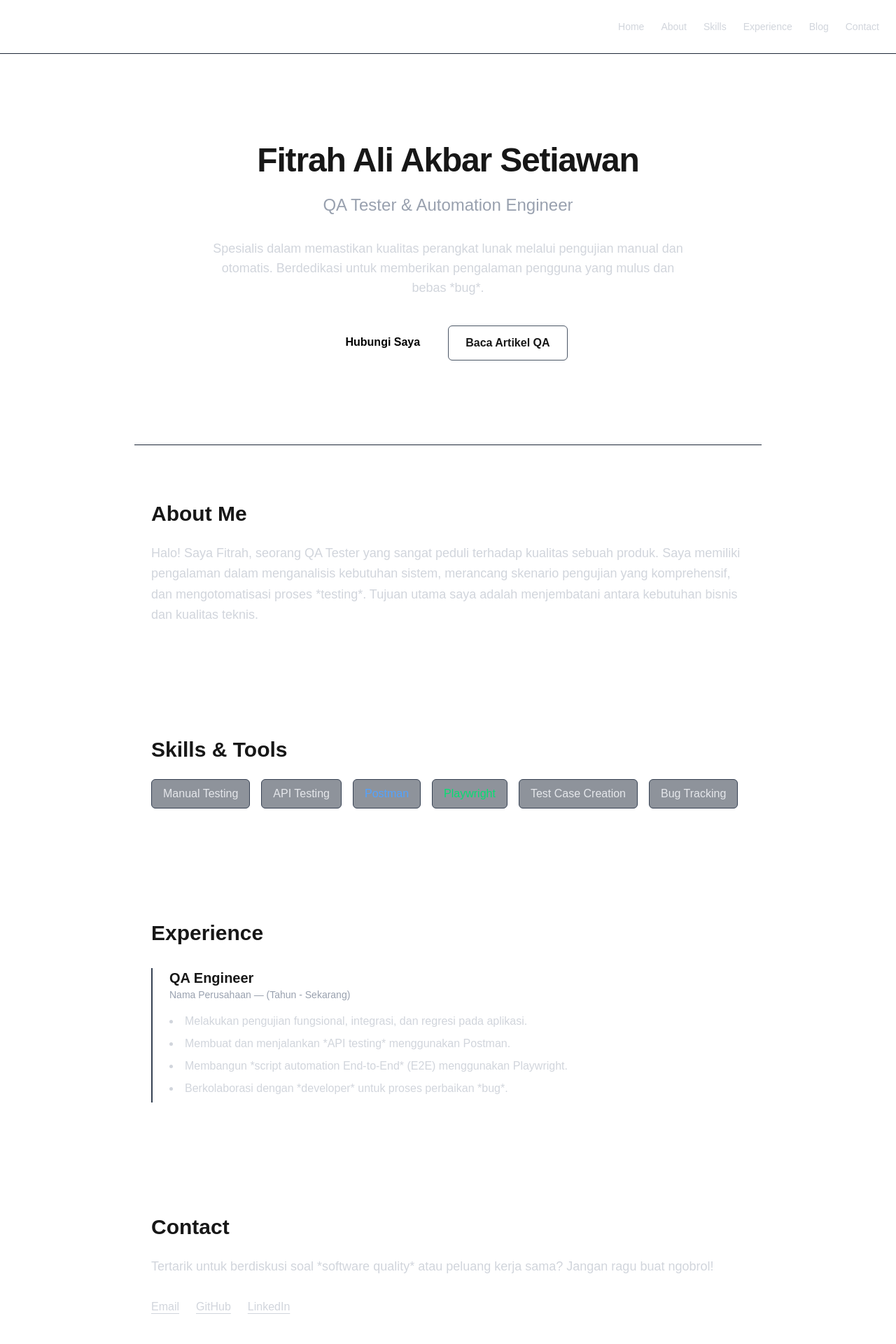
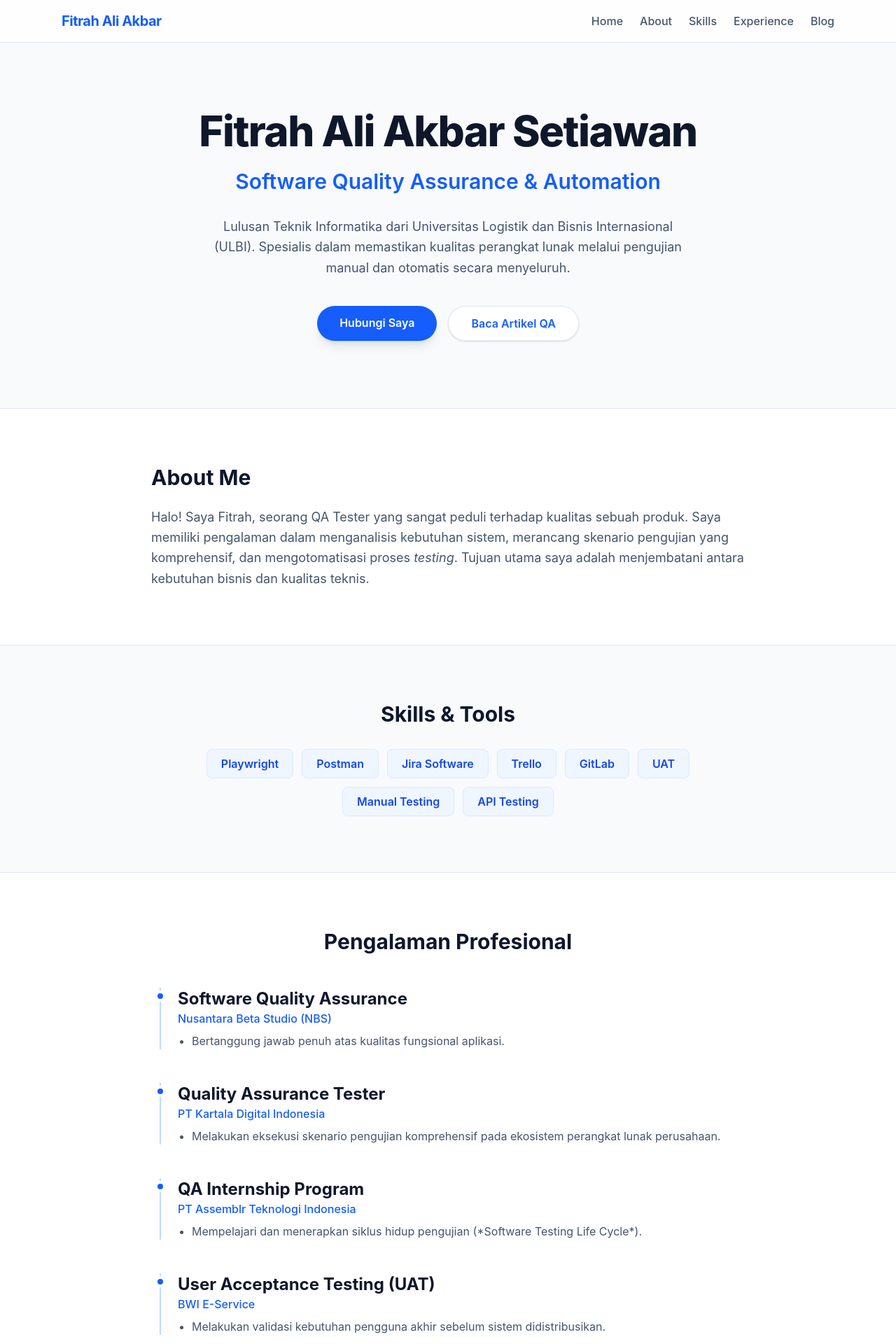
Before and after one commit to akbarzzs/fitrah-portfolio, a Next.js app: page / in a window 1280 px wide. Shown: the top 1920 px of the page at 70% size. Built offline with nearby package versions, Linux system fonts and the light colour scheme.

Commit message:
Fix Next.js 16 dynamic route instant params and update UI

```diff
--- a/app/blog/page.tsx
+++ b/app/blog/page.tsx
@@ -1,32 +1,38 @@
-import { getAllPosts } from "@/lib/blog";
+import fs from 'fs';
+import path from 'path';
+import matter from 'gray-matter';
+import Link from 'next/link';
 
-export default function BlogPage() {
-  const posts = getAllPosts();
+export default function BlogList() {
+  // Ambil semua file dari folder content/blog
+  const blogDir = path.join(process.cwd(), 'content/blog');
+  const files = fs.existsSync(blogDir) ? fs.readdirSync(blogDir) : [];
+
+  const posts = files.map(filename => {
+    const fileContent = fs.readFileSync(path.join(blogDir, filename), 'utf-8');
+    const { data: frontmatter } = matter(fileContent);
+    return {
+      slug: filename.replace('.md', ''),
+      frontmatter,
+    };
+  });
 
   return (
-    <main className="min-h-screen bg-slate-950 text-white p-10">
-      <h1 className="text-4xl font-bold mb-6">Blog</h1>
-
-      <div className="space-y-4">
-        {posts.map((post) => (
-          <div
-            key={post.slug}
-            className="rounded-lg border border-slate-800 p-6"
-          >
-            <h2 className="text-2xl font-semibold">
-              {post.title}
-            </h2>
-
-            <p className="mt-2 text-slate-400">
-              {post.excerpt}
-            </p>
-
-            <p className="mt-4 text-sm text-slate-500">
-              {post.date instanceof Date ? post.date.toLocaleDateString() : String(post.date)}
-            </p>
-          </div>
+    <div className="max-w-5xl mx-auto py-12 px-6">
+      <h1 className="text-4xl font-extrabold mb-10 text-gray-900">Catatan & Artikel</h1>
+      <div className="grid grid-cols-1 md:grid-cols-2 gap-8">
+        {posts.map(post => (
+          <Link href={`/blog/${post.slug}`} key={post.slug}>
+            <div className="border border-gray-200 rounded-xl p-6 hover:shadow-xl hover:-translate-y-1 transition-all duration-300 cursor-pointer bg-white">
+              <h2 className="text-2xl font-bold mb-3 text-gray-800">{post.frontmatter.title}</h2>
+              <p className="text-gray-500 mb-5 text-sm font-medium">
+                {new Date(post.frontmatter.date).toLocaleDateString('id-ID', { year: 'numeric', month: 'long', day: 'numeric' })}
+              </p>
+              <span className="text-blue-600 font-semibold hover:underline">Baca selengkapnya &rarr;</span>
+            </div>
+          </Link>
         ))}
       </div>
-    </main>
+    </div>
   );
 }
--- a/app/globals.css
+++ b/app/globals.css
@@ -1,27 +1,2 @@
 @import "tailwindcss";
 @plugin "@tailwindcss/typography";
-
-:root {
-  --background: #ffffff;
-  --foreground: #171717;
-}
-
-@theme inline {
-  --color-background: var(--background);
-  --color-foreground: var(--foreground);
-  --font-sans: var(--font-geist-sans);
-  --font-mono: var(--font-geist-mono);
-}
-
-@media (prefers-color-scheme: dark) {
-  :root {
-    --background: #0a0a0a;
-    --foreground: #ededed;
-  }
-}
-
-body {
-  background: var(--background);
-  color: var(--foreground);
-  font-family: Arial, Helvetica, sans-serif;
-}
--- a/app/layout.tsx
+++ b/app/layout.tsx
@@ -1,33 +1,24 @@
-import type { Metadata } from "next";
-import { Geist, Geist_Mono } from "next/font/google";
-import "./globals.css";
-import Navbar from "@/components/navbar";
-
-const geistSans = Geist({
-  variable: "--font-geist-sans",
-  subsets: ["latin"],
-});
-
-const geistMono = Geist_Mono({
-  variable: "--font-geist-mono",
-  subsets: ["latin"],
-});
+import './globals.css';
+import type { Metadata } from 'next';
+import Navbar from '../components/navbar';
 
 export const metadata: Metadata = {
-  title: "Fitrah Ali Akbar Setiawan",
-  description:
-    "QA Tester specializing in Manual Testing, API Testing, Postman, and Playwright.",
+  title: 'Fitrah Ali Akbar | QA Automation Engineer',
+  description: 'Portfolio of Fitrah Ali Akbar Setiawan',
 };
 
-export default function RootLayout({ children }: LayoutProps<"/">) {
+export default function RootLayout({
+  children,
+}: {
+  children: React.ReactNode
+}) {
   return (
-    <html
-      lang="en"
-      className={`${geistSans.variable} ${geistMono.variable} h-full antialiased`}
-    >
-      <body className="min-h-full flex flex-col">
+    <html lang="id" className="scroll-smooth">
+      <body className="bg-slate-50 text-slate-900 antialiased selection:bg-blue-200 flex flex-col min-h-screen">
         <Navbar />
-        {children}
+        <main className="flex-grow">
+          {children}
+        </main>
       </body>
     </html>
   );
--- a/app/page.tsx
+++ b/app/page.tsx
@@ -1,84 +1,99 @@
-import Link from "next/link";
+import Link from 'next/link';
 
 export default function Home() {
   return (
-    <main className="flex flex-col gap-20 pb-20">
-
-      {/* HERO SECTION */}
-      <section className="pt-32 px-6 max-w-4xl mx-auto text-center">
-        <h1 className="text-5xl font-bold mb-6 tracking-tight">Fitrah Ali Akbar Setiawan</h1>
-        <h2 className="text-2xl text-gray-400 mb-8 font-medium">QA Tester & Automation Engineer</h2>
-        <p className="text-lg text-gray-300 mb-10 max-w-2xl mx-auto">
-          Spesialis dalam memastikan kualitas perangkat lunak melalui pengujian manual dan otomatis. Berdedikasi untuk memberikan pengalaman pengguna yang mulus dan bebas *bug*.
+    <div className="font-sans">
+      {/* Hero Section */}
+      <section className="max-w-4xl mx-auto px-6 py-24 text-center">
+        <h1 className="text-5xl md:text-6xl font-extrabold text-slate-900 tracking-tight mb-6">
+          Fitrah Ali Akbar Setiawan
+        </h1>
+        <h2 className="text-2xl md:text-3xl font-semibold text-blue-600 mb-8">
+          Software Quality Assurance & Automation
+        </h2>
+        <p className="text-lg text-slate-600 mb-10 max-w-2xl mx-auto leading-relaxed">
+          Lulusan Teknik Informatika dari Universitas Logistik dan Bisnis Internasional (ULBI). Spesialis dalam memastikan kualitas perangkat lunak melalui pengujian manual dan otomatis secara menyeluruh.
         </p>
-        <div className="flex gap-4 justify-center">
-          <Link href="#contact" className="bg-white text-black px-6 py-3 rounded-md font-semibold hover:bg-gray-200 transition">
+        <div className="flex flex-col sm:flex-row justify-center gap-4">
+          <Link href="#contact" className="px-8 py-3 bg-blue-600 text-white font-semibold rounded-full hover:bg-blue-700 transition-all shadow-lg hover:shadow-blue-600/30">
             Hubungi Saya
           </Link>
-          <Link href="/blog" className="border border-gray-600 px-6 py-3 rounded-md font-semibold hover:border-gray-400 transition">
+          <Link href="/blog" className="px-8 py-3 bg-white text-blue-600 font-semibold rounded-full border border-slate-200 hover:border-blue-600 transition-all shadow-sm">
             Baca Artikel QA
           </Link>
         </div>
       </section>
 
-      {/* ABOUT SECTION */}
-      <section id="about" className="px-6 max-w-4xl mx-auto w-full pt-20 mt-10 border-t border-gray-800">
-        <h2 className="text-3xl font-bold mb-6">About Me</h2>
-        <p className="text-gray-300 leading-relaxed text-lg">
-          Halo! Saya Fitrah, seorang QA Tester yang sangat peduli terhadap kualitas sebuah produk.
-          Saya memiliki pengalaman dalam menganalisis kebutuhan sistem, merancang skenario pengujian yang komprehensif,
-          dan mengotomatisasi proses *testing*. Tujuan utama saya adalah menjembatani antara kebutuhan bisnis
-          dan kualitas teknis.
-        </p>
-      </section>
-
-      {/* SKILLS SECTION */}
-      <section id="skills" className="px-6 max-w-4xl mx-auto w-full pt-20">
-        <h2 className="text-3xl font-bold mb-6">Skills & Tools</h2>
-        <div className="flex flex-wrap gap-4">
-          <span className="bg-gray-800/50 border border-gray-700 px-4 py-2 rounded-md font-medium text-gray-200">Manual Testing</span>
-          <span className="bg-gray-800/50 border border-gray-700 px-4 py-2 rounded-md font-medium text-gray-200">API Testing</span>
-          <span className="bg-gray-800/50 border border-gray-700 px-4 py-2 rounded-md font-medium text-blue-400">Postman</span>
-          <span className="bg-gray-800/50 border border-gray-700 px-4 py-2 rounded-md font-medium text-green-400">Playwright</span>
-          <span className="bg-gray-800/50 border border-gray-700 px-4 py-2 rounded-md font-medium text-gray-200">Test Case Creation</span>
-          <span className="bg-gray-800/50 border border-gray-700 px-4 py-2 rounded-md font-medium text-gray-200">Bug Tracking</span>
+      {/* About Section */}
+      <section id="about" className="bg-white py-20 border-y border-slate-200">
+        <div className="max-w-4xl mx-auto px-6">
+          <h3 className="text-3xl font-bold mb-6 text-slate-900">About Me</h3>
+          <p className="text-lg text-slate-600 leading-relaxed">
+            Halo! Saya Fitrah, seorang QA Tester yang sangat peduli terhadap kualitas sebuah produk. Saya memiliki pengalaman dalam menganalisis kebutuhan sistem, merancang skenario pengujian yang komprehensif, dan mengotomatisasi proses <span className="italic">testing</span>. Tujuan utama saya adalah menjembatani antara kebutuhan bisnis dan kualitas teknis.
+          </p>
         </div>
       </section>
 
-      {/* EXPERIENCE SECTION */}
-      <section id="experience" className="px-6 max-w-4xl mx-auto w-full pt-20">
-        <h2 className="text-3xl font-bold mb-8">Experience</h2>
-        <div className="border-l-2 border-gray-700 pl-6 pb-2">
-          <h3 className="text-xl font-semibold">QA Engineer</h3>
-          <p className="text-gray-400 text-sm mb-4">Nama Perusahaan — (Tahun - Sekarang)</p>
-          <ul className="list-disc list-inside text-gray-300 space-y-2">
-            <li>Melakukan pengujian fungsional, integrasi, dan regresi pada aplikasi.</li>
-            <li>Membuat dan menjalankan *API testing* menggunakan Postman.</li>
-            <li>Membangun *script automation End-to-End* (E2E) menggunakan Playwright.</li>
-            <li>Berkolaborasi dengan *developer* untuk proses perbaikan *bug*.</li>
-          </ul>
+      {/* Skills Section */}
+      <section id="skills" className="max-w-4xl mx-auto px-6 py-20">
+        <h3 className="text-3xl font-bold mb-8 text-slate-900 text-center">Skills & Tools</h3>
+        <div className="flex flex-wrap justify-center gap-3">
+          {['Playwright', 'Postman', 'Jira Software', 'Trello', 'GitLab', 'UAT', 'Manual Testing', 'API Testing'].map((skill) => (
+            <span key={skill} className="px-5 py-2 bg-blue-50 text-blue-700 font-semibold rounded-lg border border-blue-100 hover:bg-blue-100 transition-colors">
+              {skill}
+            </span>
+          ))}
         </div>
       </section>
 
-      {/* CONTACT SECTION */}
-      <section id="contact" className="px-6 max-w-4xl mx-auto w-full pt-20">
-        <h2 className="text-3xl font-bold mb-6">Contact</h2>
-        <p className="text-gray-300 mb-8 text-lg">
-          Tertarik untuk berdiskusi soal *software quality* atau peluang kerja sama? Jangan ragu buat ngobrol!
-        </p>
-        <div className="flex gap-6">
-          <a href="mailto:email-lu-disini@gmail.com" className="text-gray-300 hover:text-white underline underline-offset-4 transition-colors">
-            Email
-          </a>
-          <a href="https://github.com/akbarzzs" target="_blank" className="text-gray-300 hover:text-white underline underline-offset-4 transition-colors">
-            GitHub
-          </a>
-          <a href="https://linkedin.com/in/username-lu" target="_blank" className="text-gray-300 hover:text-white underline underline-offset-4 transition-colors">
-            LinkedIn
-          </a>
+      {/* Experience Section */}
+      <section id="experience" className="bg-white py-20 border-t border-slate-200">
+        <div className="max-w-4xl mx-auto px-6">
+          <h3 className="text-3xl font-bold mb-12 text-slate-900 text-center">Pengalaman Profesional</h3>
+
+          <div className="space-y-12">
+            {/* NBS */}
+            <div className="relative border-l-2 border-blue-200 pl-6 ml-3">
+              <div className="absolute w-4 h-4 bg-blue-600 rounded-full -left-[9px] top-1 border-4 border-white"></div>
+              <h4 className="text-2xl font-bold text-slate-900">Software Quality Assurance</h4>
+              <p className="text-blue-600 font-medium mb-2">Nusantara Beta Studio (NBS)</p>
+              <ul className="list-disc list-outside ml-5 text-slate-600 space-y-1">
+                <li>Bertanggung jawab penuh atas kualitas fungsional aplikasi.</li>
+              </ul>
+            </div>
+
+            {/* Kartala Digital */}
+            <div className="relative border-l-2 border-blue-200 pl-6 ml-3">
+              <div className="absolute w-4 h-4 bg-blue-600 rounded-full -left-[9px] top-1 border-4 border-white"></div>
+              <h4 className="text-2xl font-bold text-slate-900">Quality Assurance Tester</h4>
+              <p className="text-blue-600 font-medium mb-2">PT Kartala Digital Indonesia</p>
+              <ul className="list-disc list-outside ml-5 text-slate-600 space-y-1">
+                <li>Melakukan eksekusi skenario pengujian komprehensif pada ekosistem perangkat lunak perusahaan.</li>
+              </ul>
+            </div>
+
+            {/* Assemblr */}
+            <div className="relative border-l-2 border-blue-200 pl-6 ml-3">
+              <div className="absolute w-4 h-4 bg-blue-600 rounded-full -left-[9px] top-1 border-4 border-white"></div>
+              <h4 className="text-2xl font-bold text-slate-900">QA Internship Program</h4>
+              <p className="text-blue-600 font-medium mb-2">PT Assemblr Teknologi Indonesia</p>
+              <ul className="list-disc list-outside ml-5 text-slate-600 space-y-1">
+                <li>Mempelajari dan menerapkan siklus hidup pengujian (*Software Testing Life Cycle*).</li>
+              </ul>
+            </div>
+
+            {/* BWI */}
+            <div className="relative border-l-2 border-blue-200 pl-6 ml-3">
+              <div className="absolute w-4 h-4 bg-blue-600 rounded-full -left-[9px] top-1 border-4 border-white"></div>
+              <h4 className="text-2xl font-bold text-slate-900">User Acceptance Testing (UAT)</h4>
+              <p className="text-blue-600 font-medium mb-2">BWI E-Service</p>
+              <ul className="list-disc list-outside ml-5 text-slate-600 space-y-1">
+                <li>Melakukan validasi kebutuhan pengguna akhir sebelum sistem didistribusikan.</li>
+              </ul>
+            </div>
+          </div>
         </div>
       </section>
-
-    </main>
+    </div>
   );
 }
--- a/components/navbar.tsx
+++ b/components/navbar.tsx
@@ -2,19 +2,18 @@ import Link from "next/link";
 
 export default function Navbar() {
   return (
-    <nav className="flex items-center justify-between p-6 border-b border-gray-800">
-      <Link href="/" className="font-bold text-xl tracking-tight text-white hover:text-gray-300 transition-colors">
-        Fitrah Ali Akbar
-      </Link>
-
-      {/* Menu navigasi baru */}
-      <div className="flex gap-6 text-sm font-medium text-gray-300">
-        <Link href="/" className="hover:text-white transition-colors">Home</Link>
-        <Link href="/#about" className="hover:text-white transition-colors">About</Link>
-        <Link href="/#skills" className="hover:text-white transition-colors">Skills</Link>
-        <Link href="/#experience" className="hover:text-white transition-colors">Experience</Link>
-        <Link href="/blog" className="hover:text-white transition-colors">Blog</Link>
-        <Link href="/#contact" className="hover:text-white transition-colors">Contact</Link>
+    <nav className="sticky top-0 z-50 bg-white/80 backdrop-blur-md border-b border-slate-200">
+      <div className="max-w-6xl mx-auto px-6 py-4 flex justify-between items-center">
+        <Link href="/" className="text-xl font-bold text-blue-600 tracking-tight">
+          Fitrah Ali Akbar
+        </Link>
+        <div className="hidden md:flex gap-6 font-medium text-slate-600">
+          <Link href="/" className="hover:text-blue-600 transition-colors">Home</Link>
+          <Link href="/#about" className="hover:text-blue-600 transition-colors">About</Link>
+          <Link href="/#skills" className="hover:text-blue-600 transition-colors">Skills</Link>
+          <Link href="/#experience" className="hover:text-blue-600 transition-colors">Experience</Link>
+          <Link href="/blog" className="hover:text-blue-600 transition-colors">Blog</Link>
+        </div>
       </div>
     </nav>
   );
--- /dev/null
+++ b/postcss.config.js
@@ -0,0 +1,6 @@
+module.exports = {
+  plugins: {
+    '@tailwindcss/postcss': {},
+    autoprefixer: {},
+  },
+}
```
Also changed, not shown: app/blog/[slug]/page.tsx (+33 -14 lines), package.json (+6 -2 lines), tailwind.config.ts (added, +15 -0 lines), 1 other file (tests, documents, lock files or other folders).
